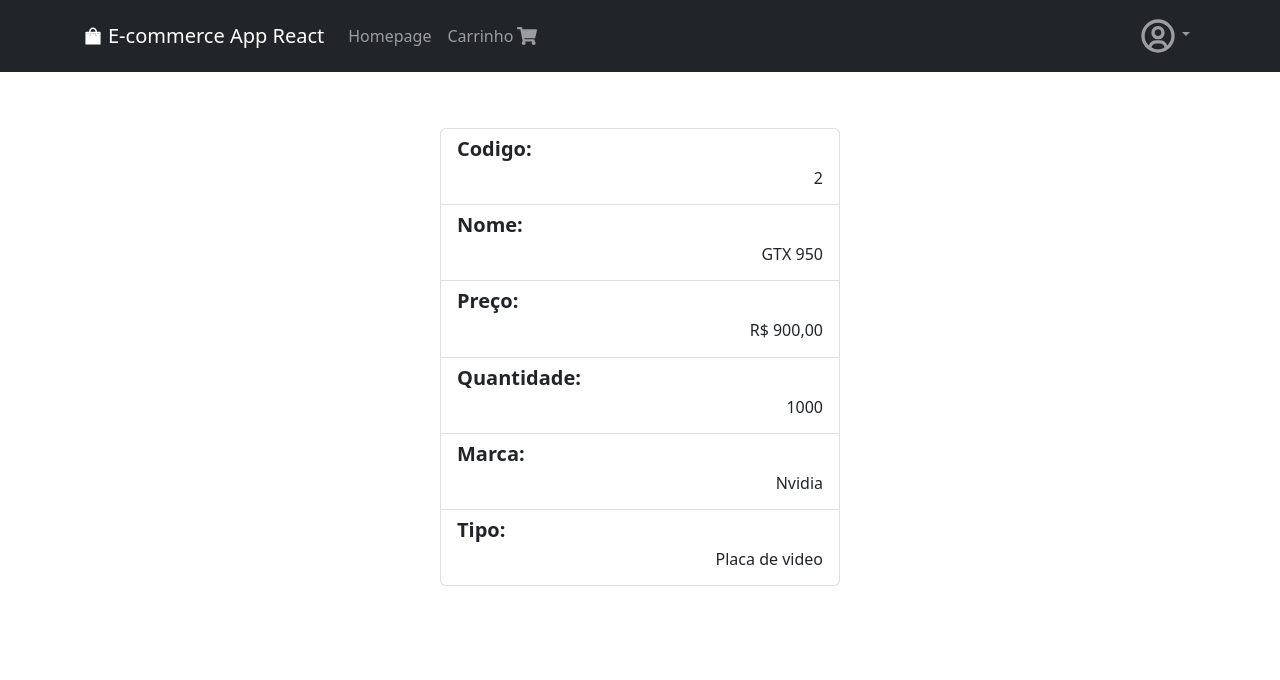
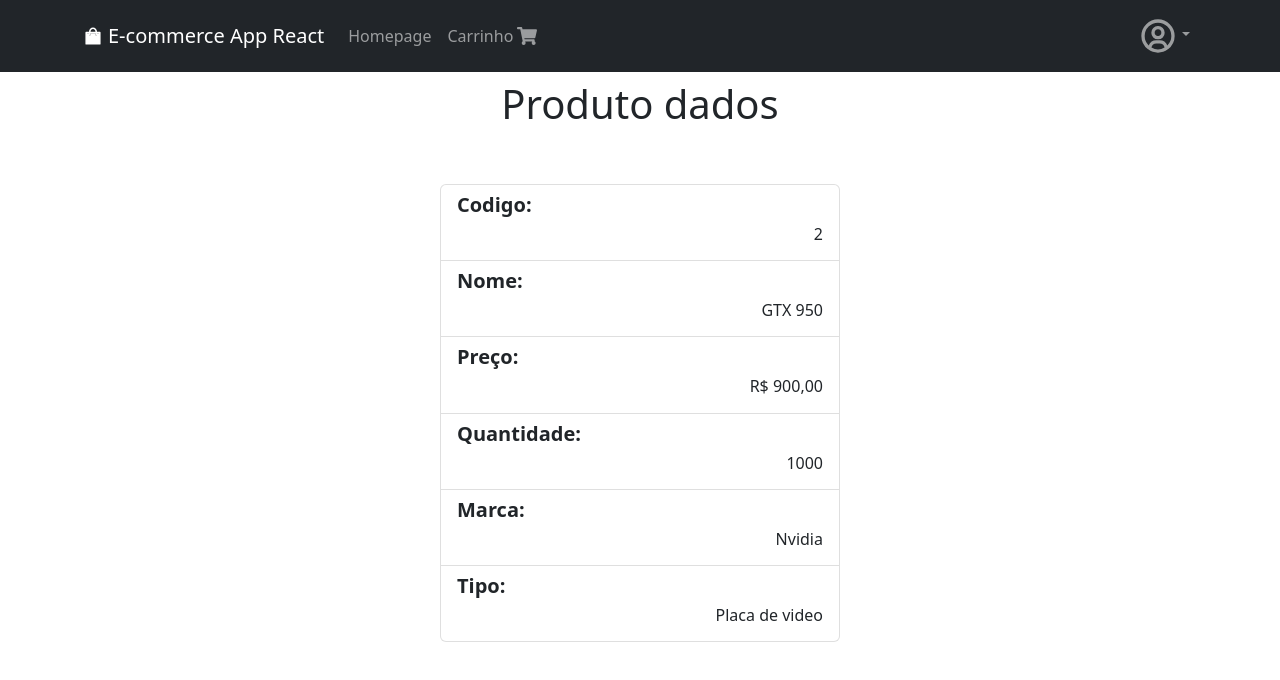
Before and after one commit to otaviohenrique1/ecommerce_app_react, a React (Create React App) app: page /produto/1 in a window 1280 px wide. Shown: the top 680 px of the page. Built offline with nearby package versions, Linux system fonts and the light colour scheme.

Commit message:
commit 12

```diff
--- a/src/pages/ProdutoDados.tsx
+++ b/src/pages/ProdutoDados.tsx
@@ -30,6 +30,9 @@
         fluid
       >
         <Row>
+          <Col xs={12}>
+            <h1 className="text-center">Produto dados</h1>
+          </Col>
           <Col xs={12} className="d-flex justify-content-center mt-5">
             <ListGroupStyled>
               <ListGroup.Item>
```
